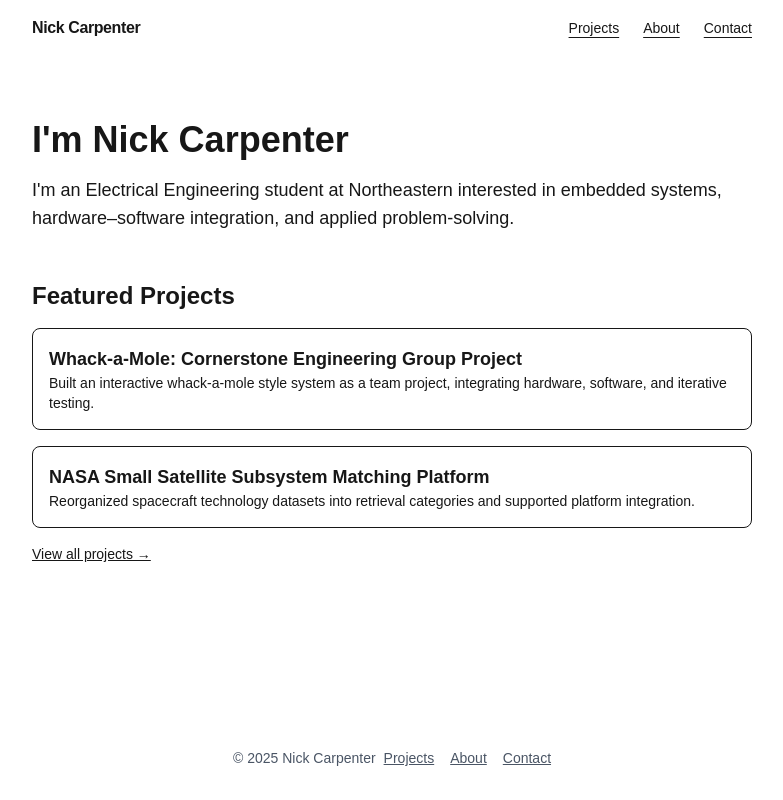
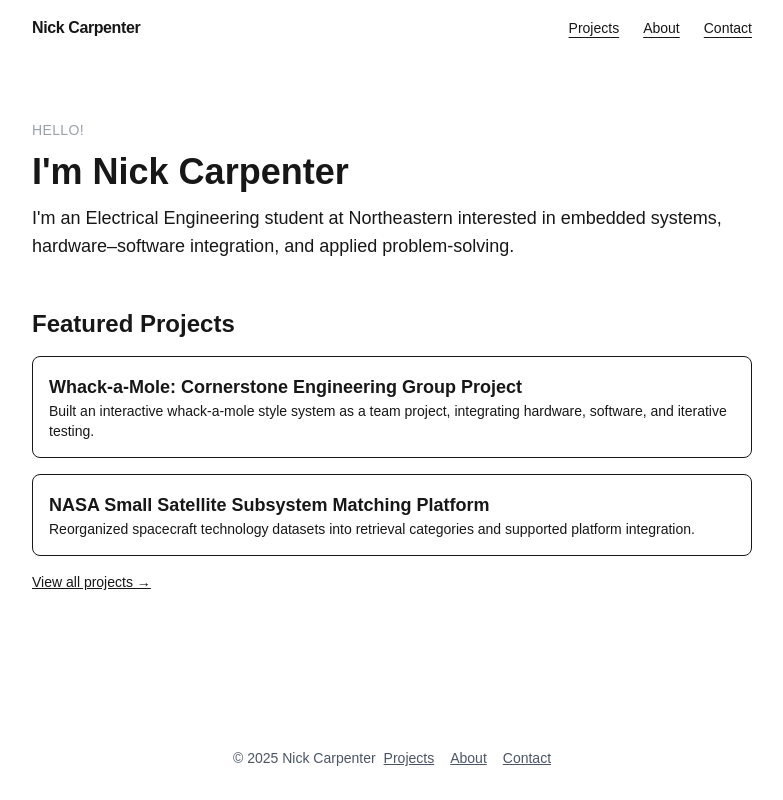
Before and after one commit to nickc32849/personal_website, a Next.js app: page / in a window 1280 px wide. Shown: the whole page, without its empty margins (248-1031 px from the left). Built offline with nearby package versions, Linux system fonts and the light colour scheme.

Commit message:
Add greeting line to homepage hero

```diff
--- a/app/page.tsx
+++ b/app/page.tsx
@@ -10,8 +10,15 @@ export default function HomePage() {
   return (
     <main className="mx-auto max-w-3xl px-6 py-16 space-y-12">
       {/* Hero */}
-      <section className="space-y-4">
-        <h1 className="text-4xl font-semibold">I&apos;m Nick Carpenter</h1>
+      <section className="space-y-3">
+        <p className="text-sm uppercase tracking-wide text-gray-400">
+          Hello!
+        </p>
+
+        <h1 className="text-4xl font-semibold">
+          I&apos;m Nick Carpenter
+        </h1>
+
         <p className="text-lg">
           I&apos;m an Electrical Engineering student at Northeastern interested in embedded
           systems, hardware–software integration, and applied problem-solving.
```
